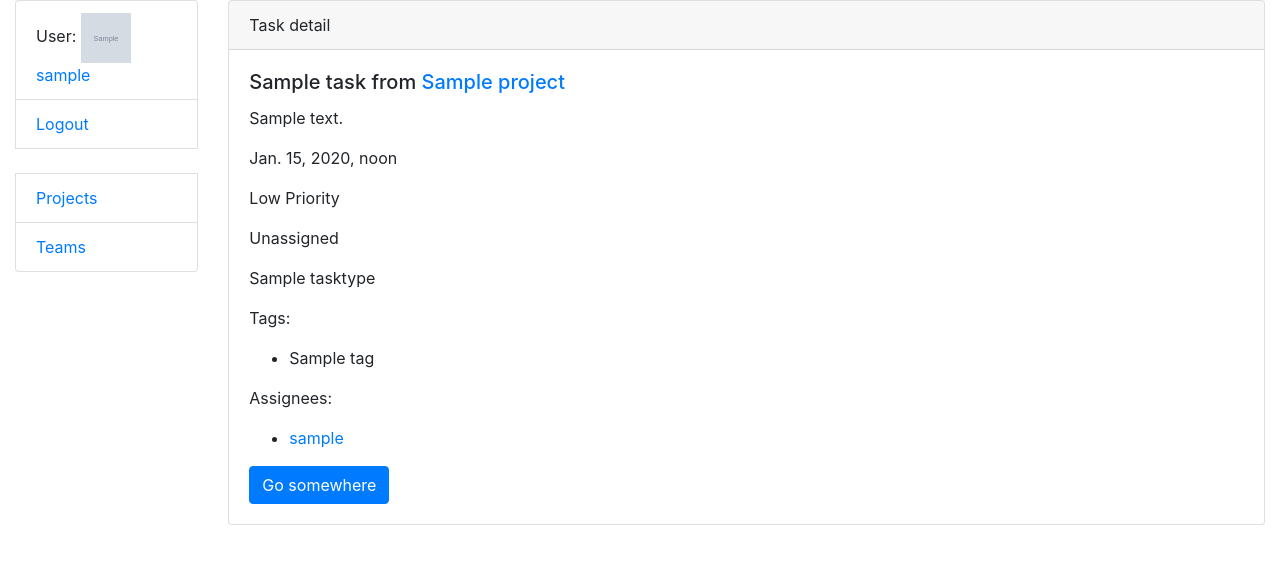
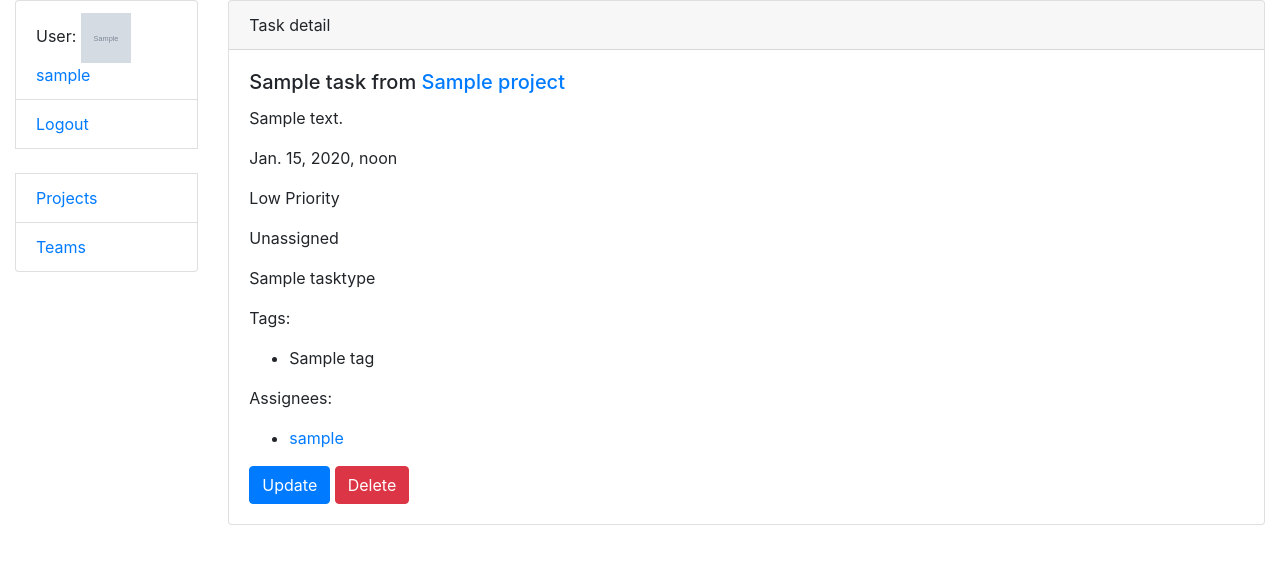
Before and after one commit to CharmNiovi/it_company_task_manager, a Django app: page /project/1/task/1/ in a window 1280 px wide. Shown: the top 566 px of the page. Run offline with Django 4.2, Linux system fonts and the light colour scheme; a user stored in the database is signed in; tables that the repository leaves empty hold one stand-in row (values such as "Sample post"); grey boxes marked "Sample" are stand-in pictures.

Commit message:
reworked task_detail.html

```diff
--- a/templates/task_board/task_detail.html
+++ b/templates/task_board/task_detail.html
@@ -32,7 +32,10 @@
         {% endfor %}
       </ul>
       </p>
-      <a href="#" class="btn btn-primary">Go somewhere</a>
+      {% if is_owner or is_team_staff %}
+        <a href="{% url 'task_board:task-update' object.project.pk task.pk %}" class="btn btn-primary">Update</a>
+        <a href="{% url 'task_board:task-delete' object.project.pk task.pk %}" class="btn btn-danger">Delete</a>
+      {% endif %}
     </div>
   </div>
 {% endblock %}
```
